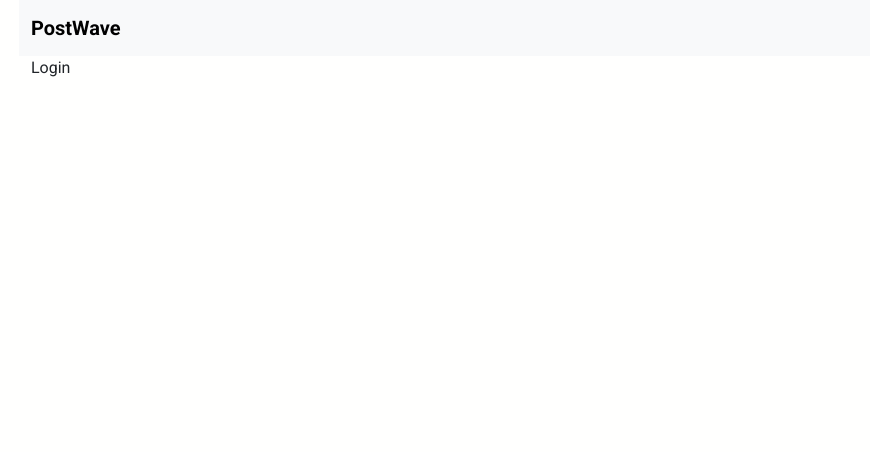
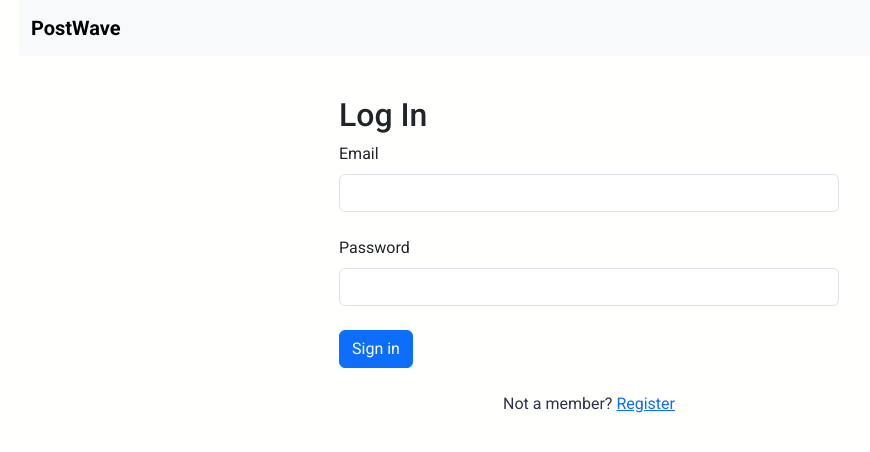
Before and after one commit to KaymMikael/blog-web-app, a React (Create React App) app: page /login in a window 1280 px wide. Shown: the top 452 px of the page, without its empty margins (51-921 px from the left). Built offline with nearby package versions, Linux system fonts and the light colour scheme.

Commit message:
finish login page

```diff
--- a/public/index.html
+++ b/public/index.html
@@ -13,8 +13,8 @@
     <link rel="preconnect" href="https://fonts.googleapis.com" />
     <link rel="preconnect" href="https://fonts.gstatic.com" crossorigin />
     <link
-      href="https://fonts.googleapis.com/css2?family=Roboto:ital,wght@0,100;0,300;0,400;0,500;0,700;0,900;1,100;1,300;1,400;1,500;1,700;1,900&display=swap"
       rel="stylesheet"
+      href="https://fonts.googleapis.com/css2?family=Roboto:wght@300;400;500;700&display=swap"
     />
     <!-- Bootstrap CSS -->
     <link
--- a/src/App.js
+++ b/src/App.js
@@ -1,7 +1,7 @@
 import { Route, Routes } from "react-router-dom";
 import Nav from "./components/Nav";
 import Home from "./home/Home";
-import Login from "./login/Login";
+import LogIn from "./login/LogIn";
 import NotFound from "./NotFound";
 
 function App() {
@@ -11,7 +11,7 @@ function App() {
       <main className="main container-lg">
         <Routes>
           <Route path={"/"} element={<Home />} />
-          <Route path={"/login"} element={<Login />} />
+          <Route path={"/login"} element={<LogIn />} />
           <Route path={"*"} element={<NotFound />} />
         </Routes>
       </main>
--- a/src/index.css
+++ b/src/index.css
@@ -53,3 +53,8 @@ body {
 .nav-link:hover {
   opacity: 0.6;
 }
+
+.tab-content{
+  max-width: 500px;
+  margin: auto;
+}
--- a/src/login/Login.js
+++ b/src/login/Login.js
@@ -1,9 +1,60 @@
-import React from 'react'
+import React from "react";
+import { Link } from "react-router-dom";
 
-const Login = () => {
+const LogIn = () => {
   return (
-    <div>Login</div>
-  )
-}
+    <section className="login">
+      <div className="tab-content">
+        <div
+          className="tab-pane fade show active"
+          id="pills-login"
+          role="tabpanel"
+          aria-labelledby="tab-login"
+        >
+          <form>
+            <h2 className="text-start">Log In</h2>
+            <div data-mdb-input-init className="form-outline mb-4">
+              <label className="form-label" htmlFor="loginName">
+                Email
+              </label>
+              <input
+                type="email"
+                id="loginName"
+                className="form-control"
+                required
+              />
+            </div>
+            <div data-mdb-input-init className="form-outline mb-4">
+              <label className="form-label" htmlFor="loginPassword">
+                Password
+              </label>
+              <input
+                type="password"
+                id="loginPassword"
+                className="form-control"
+                required
+              />
+            </div>
 
-export default Login
+            <button
+              type="submit"
+              data-mdb-button-init
+              data-mdb-ripple-init
+              className="btn btn-primary btn-block mb-4"
+            >
+              Sign in
+            </button>
+
+            <div className="text-center">
+              <p>
+                Not a member? <Link to={'/register'}>Register</Link>
+              </p>
+            </div>
+          </form>
+        </div>
+      </div>
+    </section>
+  );
+};
+
+export default LogIn;
```
